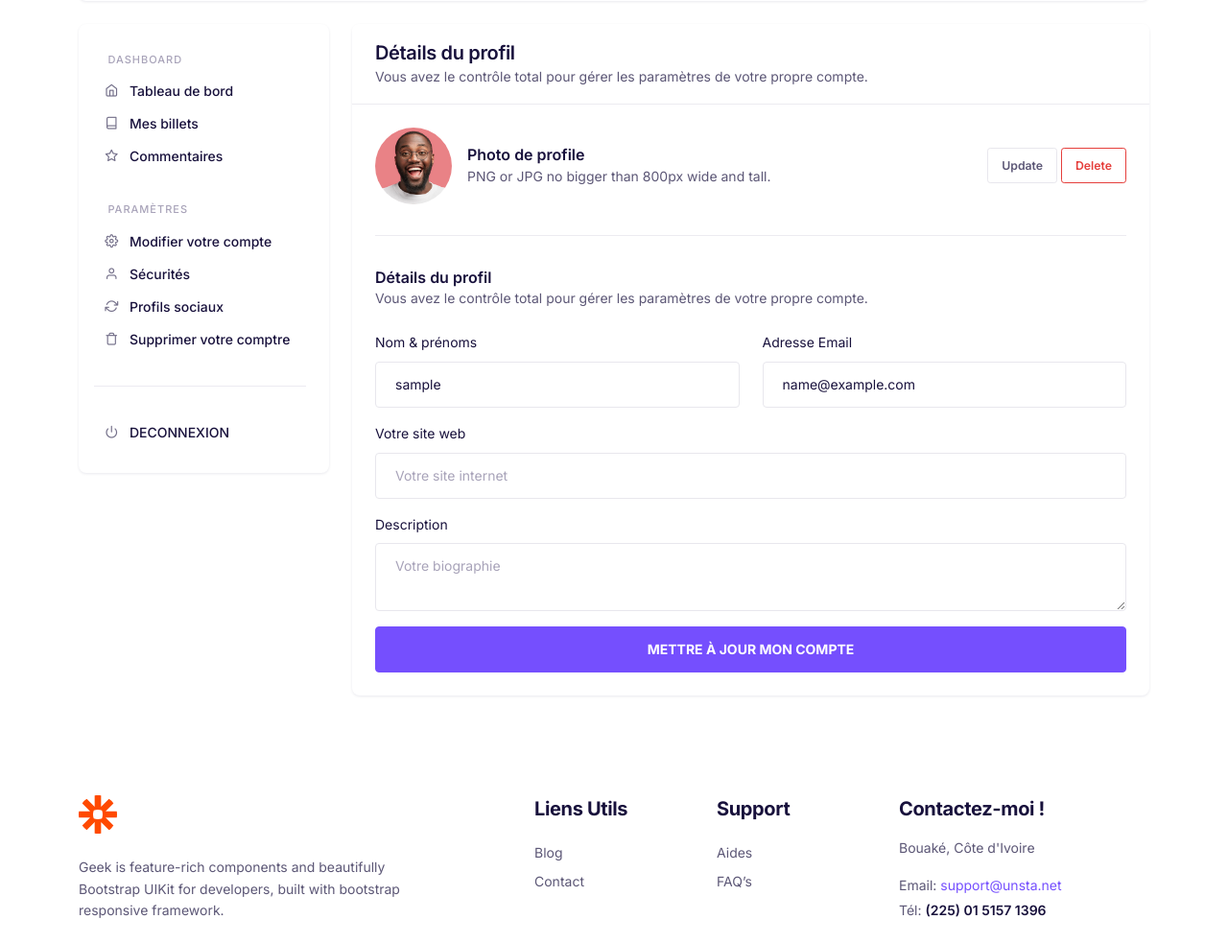
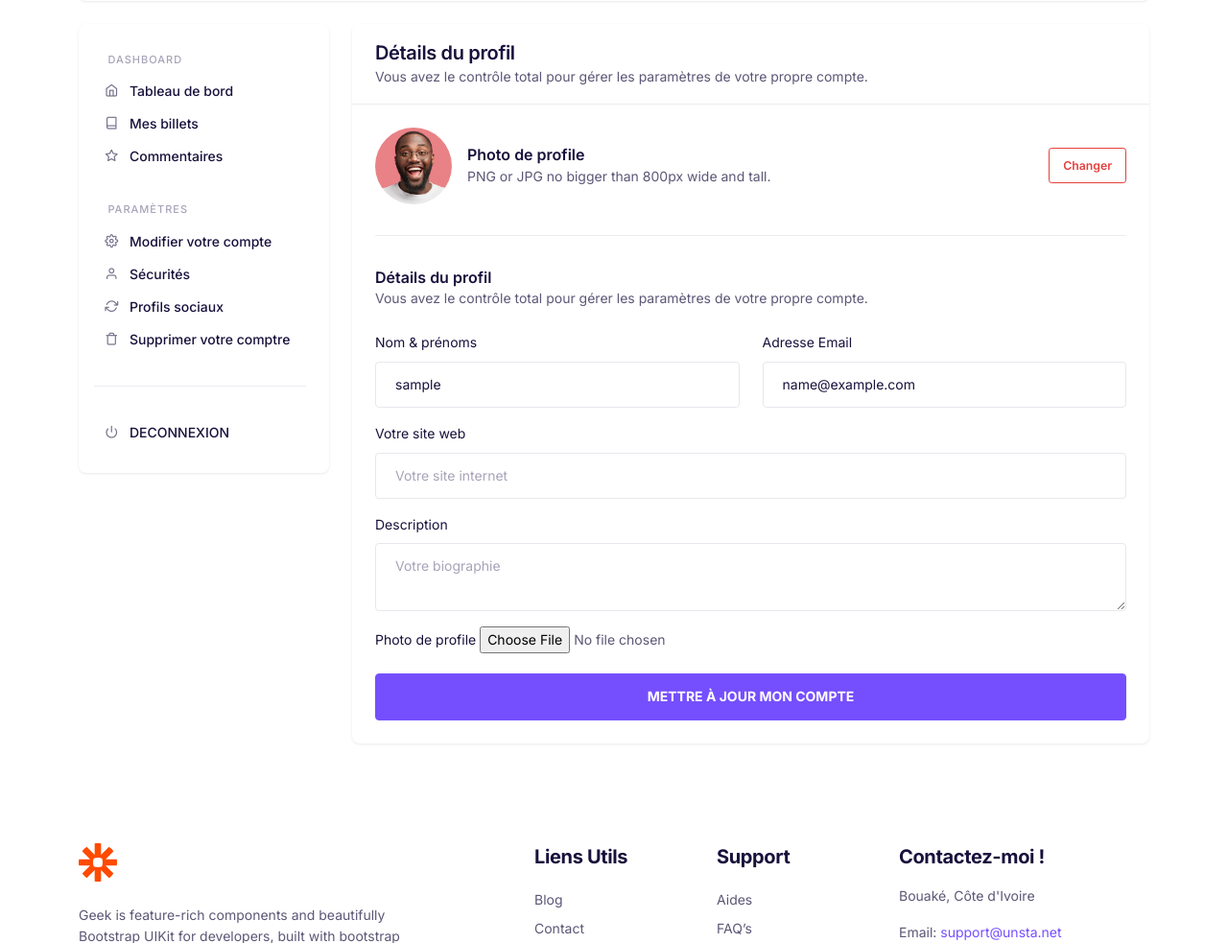
Before and after one commit to flavien-hugs/flask-blog, a Flask app: page /account/account/me/update/account/ in a window 1280 px wide. Shown: the part 294-1277 px from the top of the page at 96% size. Run offline with Flask 2, Linux system fonts and the light colour scheme; the visitor is signed in with stand-in values (Sample User, id 1); data comes from the database, SQL or seed files in the repository; some libraries are stand-ins or nearby versions; some web fonts are replaced.

Commit message:
edit settings pages

```diff
--- a/core/templates/pages/auth/settings.html
+++ b/core/templates/pages/auth/settings.html
@@ -21,8 +21,7 @@
 					</div>
 				</div>
 				<div>
-					<a href="#" class="btn btn-outline-white btn-sm">Update</a>
-					<a href="#" class="btn btn-outline-danger btn-sm">Delete</a>
+					<a href="#picture" class="btn btn-outline-danger btn-sm">Changer</a>
 				</div>
 			</div>
 
@@ -34,7 +33,7 @@
 					Vous avez le contrôle total pour gérer les paramètres de votre propre compte.
 				</p>
 
-				<form method="POST" action="." class="row">
+				<form method="POST" action="." class="row" enctype="multipart/form-data">
 					{{ form.csrf_token }}
 
 					{{ form.hidden_tag() }}
@@ -99,6 +98,21 @@
 						{% endif %}
 					</div>
 
+					<div class="mb-3 col-12 col-md-12">
+						{{ form.picture.label(class="form-label") }}
+
+						{% if form.picture.errors %}
+							{{ form.picture(class="form-control-file shadow-none is-invalid") }}
+							<div class="invalid-feedback">
+								{% for error in form.picture.errors %}
+								<span>{{ error }}</span>
+								{% endfor %}
+							</div>
+						{% else %}
+							{{ form.picture(class="form-control-file shadow-none", placeholder="Photo de profile") }}
+						{% endif %}
+					</div>
+
 					<div class="d-grid">
 						{{ form.submit(class="btn btn-primary fw-bold text-uppercase shadow-none") }}
 					</div>
```
